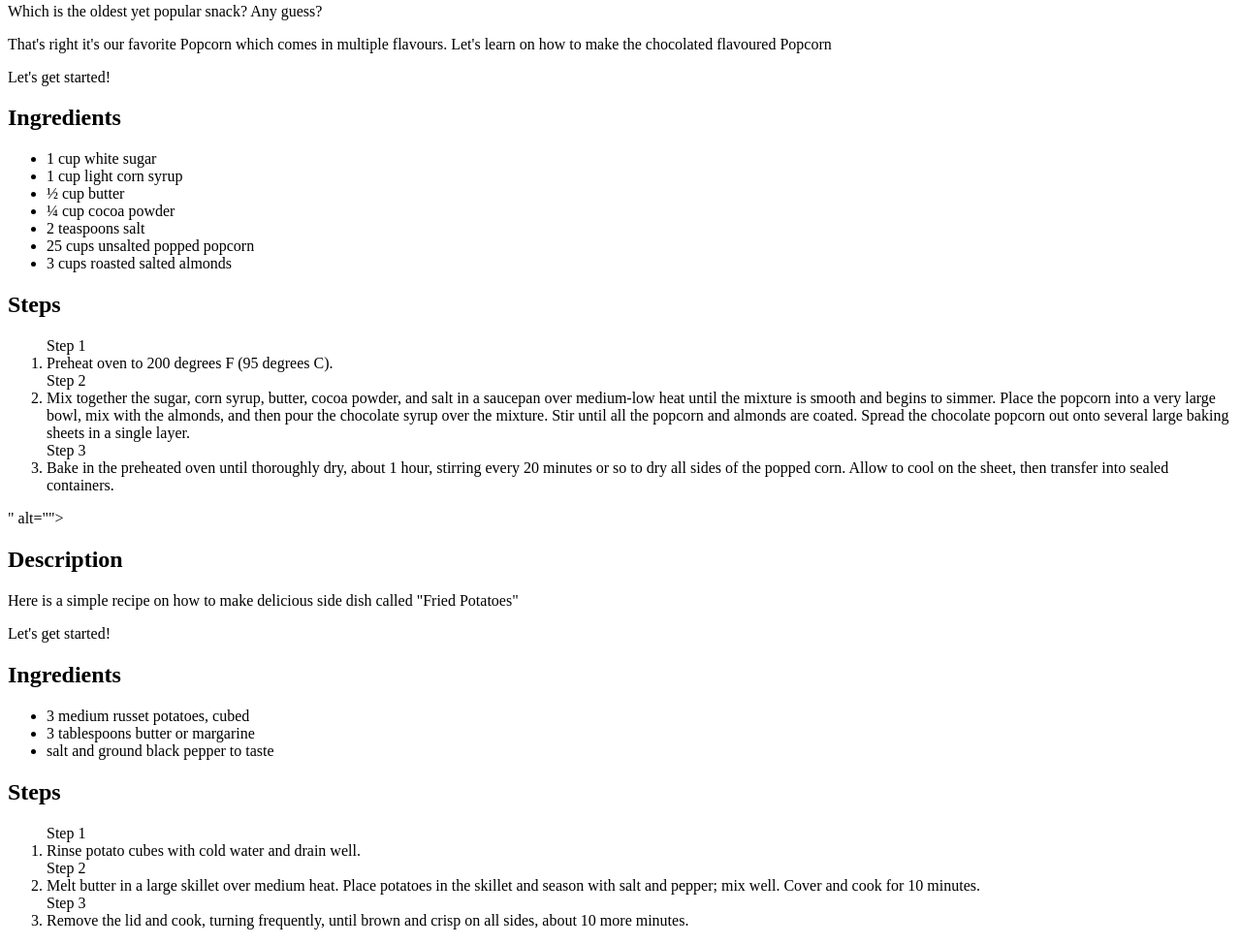
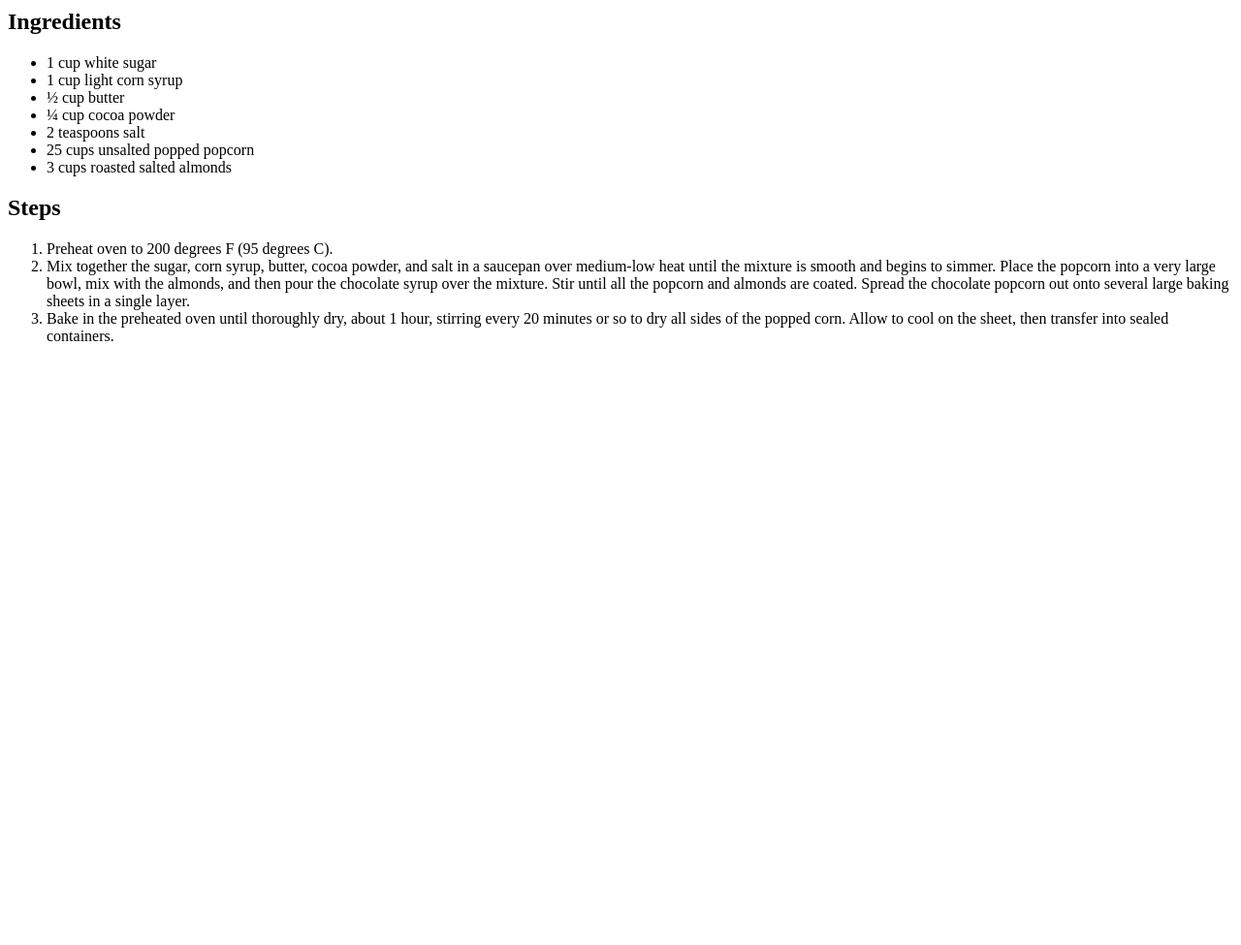
Before and after one commit to vidiyala99/odin-recipes, a plain HTML site: page recipes/ChocolatePopcorn.html in a window 1280 px wide. Shown: the part 548-1523 px from the top of the page at 97% size. After the commit the page ends 920 px from the top, so only its background shows below. Drawn offline with Linux system fonts and the light colour scheme.

Commit message:
Made changes to the recipes

```diff
--- a/recipes/ChocolatePopcorn.html
+++ b/recipes/ChocolatePopcorn.html
@@ -7,17 +7,7 @@
     <title>Chocolate Popcorn</title>
 </head>
 <body>
-    <h1>Fried Potatoes</h1>
-    <img src="<!DOCTYPE html>
-    <html lang="en">
-    <head>
-        <meta charset="UTF-8">
-        <meta http-equiv="X-UA-Compatible" content="IE=edge">
-        <meta name="viewport" content="width=device-width, initial-scale=1.0">
-        <title>Fried Potatoes</title>
-    </head>
-    <body>
-        <h1>Fried Potatoes</h1>
+        <h1>Chocolate Popcorn</h1>
         <img src="https://imagesvc.meredithcorp.io/v3/mm/image?url=https%3A%2F%2Fimages.media-allrecipes.com%2Fuserphotos%2F970374.jpg&w=595&h=595&c=sc&poi=face&q=60&orient=true" alt="">
         <h2>Description</h2>
         <p>Which is the oldest yet popular snack? Any guess?</p>
@@ -36,27 +26,9 @@
         </ul>
         <h2>Steps</h2>
         <ol>
-            <label for="">Step 1</label><li>Preheat oven to 200 degrees F (95 degrees C).</li>
-            <label for="">Step 2</label><li>Mix together the sugar, corn syrup, butter, cocoa powder, and salt in a saucepan over medium-low heat until the mixture is smooth and begins to simmer. Place the popcorn into a very large bowl, mix with the almonds, and then pour the chocolate syrup over the mixture. Stir until all the popcorn and almonds are coated. Spread the chocolate popcorn out onto several large baking sheets in a single layer.</li>
-            <label for="">Step 3</label><li>Bake in the preheated oven until thoroughly dry, about 1 hour, stirring every 20 minutes or so to dry all sides of the popped corn. Allow to cool on the sheet, then transfer into sealed containers.</li>
+            <li>Preheat oven to 200 degrees F (95 degrees C).</li>
+            <li>Mix together the sugar, corn syrup, butter, cocoa powder, and salt in a saucepan over medium-low heat until the mixture is smooth and begins to simmer. Place the popcorn into a very large bowl, mix with the almonds, and then pour the chocolate syrup over the mixture. Stir until all the popcorn and almonds are coated. Spread the chocolate popcorn out onto several large baking sheets in a single layer.</li>
+            <li>Bake in the preheated oven until thoroughly dry, about 1 hour, stirring every 20 minutes or so to dry all sides of the popped corn. Allow to cool on the sheet, then transfer into sealed containers.</li>
         </ol>
-    </body>
-    </html>" alt="">
-    <h2>Description</h2>
-    <p>Here is a simple recipe on how to make delicious side dish called "Fried Potatoes"</p>
-    <p>Let's get started!</p>
-    <h2>Ingredients</h2>
-    <ul>
-        <li>3 medium russet potatoes, cubed</li>
-        <li>3 tablespoons butter or margarine</li>
-        <li>salt and ground black pepper to taste</li>
-
-    </ul>
-    <h2>Steps</h2>
-    <ol>
-        <label for="">Step 1</label><li>Rinse potato cubes with cold water and drain well.</li>
-        <label for="">Step 2</label><li>Melt butter in a large skillet over medium heat. Place potatoes in the skillet and season with salt and pepper; mix well. Cover and cook for 10 minutes.</li>
-        <label for="">Step 3</label><li>Remove the lid and cook, turning frequently, until brown and crisp on all sides, about 10 more minutes.</li>
-    </ol>
 </body>
 </html>
```
Also changed, not shown: recipes/FriedPotatoes.html (+3 -3 lines), recipes/PaneerButterMasala.html (+3 -3 lines).
